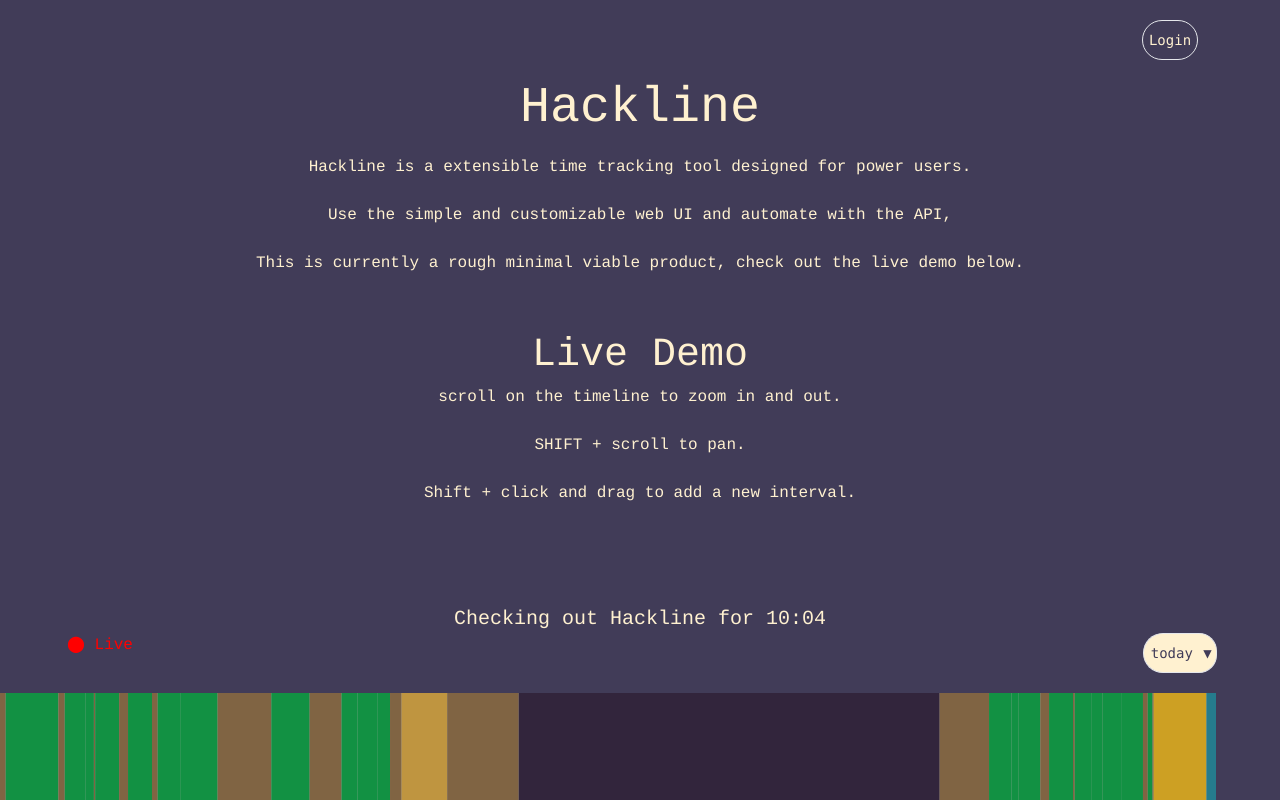
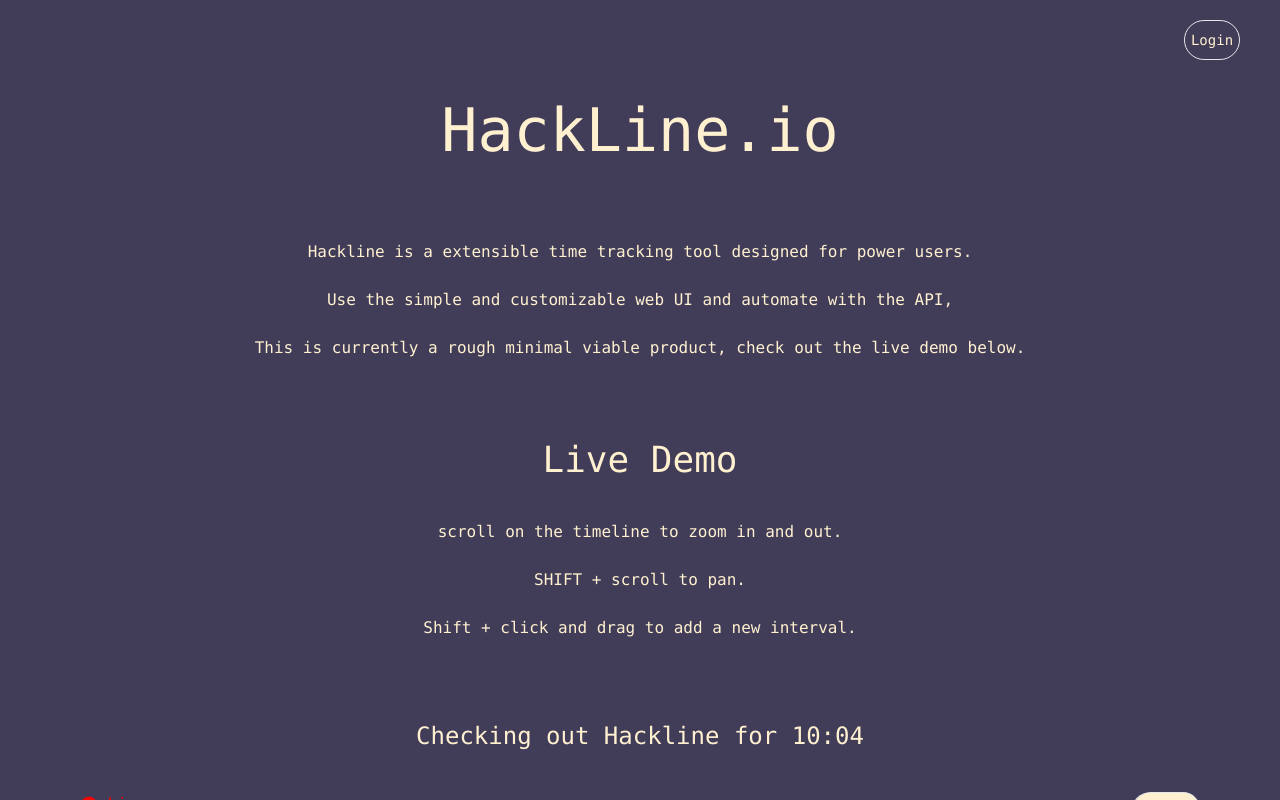
Before and after one commit to samuellando/hackline, a SvelteKit app: page / in a window 1280 px wide. Shown: the top 800 px of the page. Built offline with nearby package versions, Linux system fonts and the light colour scheme.

Commit message:
Move all styling to tailwind and refactor pages

```diff
--- a/src/lib/components/RangeSelector.svelte
+++ b/src/lib/components/RangeSelector.svelte
@@ -76,7 +76,7 @@
 		<button
             class="
                 border-l border-y rounded-l-full
-                p-1 text-sm w-14 min-w-fit h-10
+                p-1 text-sm min-w-fit h-10
                 font-mono
                 text-[var(--secondary)] hover:text-[var(--primary)]
                 bg-[var(--primary)] hover:bg-[var(--secondary)]
@@ -107,12 +107,15 @@
                 p-1 text-sm min-w-fit min-h-fit
                 font-mono
                 bg-[var(--primary)]
+                fixed
+                -translate-x-3/4
+                text-center
         ">
 			{#each options as option, i}
 				<button
                     class="
                         border rounded-r
-                        p-1 text-sm w-full h-10
+                        p-1 text-sm w-96 h-10
                         font-mono
                         text-[var(--secondary)] hover:text-[var(--primary)]
                         bg-[var(--primary)] hover:bg-[var(--secondary)]
@@ -128,11 +131,11 @@
 				</button>
 			{/each}
 			<div>
-				custom
+				custom<br />
 				<input
                     class="
                         border rounded-r
-                        p-1 text-sm min-w-fit h-10
+                        p-1 text-sm w-40 h-10
                         font-mono
                         text-[var(--secondary)] hover:text-[var(--primary)]
                         bg-[var(--primary)] hover:bg-[var(--secondary)]
@@ -145,7 +148,7 @@
 				<input
                     class="
                         border rounded-r
-                        p-1 text-sm min-w-fit h-10
+                        p-1 text-sm w-40 h-10
                         font-mono
                         text-[var(--secondary)] hover:text-[var(--primary)]
                         bg-[var(--primary)] hover:bg-[var(--secondary)]
--- a/src/lib/components/Running.svelte
+++ b/src/lib/components/Running.svelte
@@ -24,7 +24,8 @@
 
 <div
 	class="
-        text-xl
+        text-2xl
+        text-center
     "
 >
 	{#if running != null}
@@ -47,7 +48,9 @@
 			{/if}
 		</div>
 		{#if typeof running.fallback != 'undefined'}
-			<h4>Then {running.fallback}</h4>
+			<h4
+                class="text-sm"
+            >Then {running.fallback}</h4>
 		{/if}
 	{/if}
 </div>
--- a/src/lib/components/Timeline.svelte
+++ b/src/lib/components/Timeline.svelte
@@ -257,8 +257,15 @@
 	$: rangeStartM, rangeEndM, drawTimeline();
 </script>
 
+<div class="w-full text-center">
 	<canvas
 		id="timeline"
+		class="
+        h-[175px]
+        w-[95%]
+        m-auto
+        cursor-none
+    "
 		on:mousemove={mouseMove}
 		on:mouseout={mouseOut}
 		on:blur={() => null}
@@ -290,13 +297,4 @@
 			&nbsp;
 		{/if}
 	</p>
-
-<style>
-	#timeline {
-		width: 95%;
-		height: 175px;
-	}
-	#timeline:hover {
-		cursor: none;
-	}
-</style>
+</div>
--- a/src/routes/+page.svelte
+++ b/src/routes/+page.svelte
@@ -8,6 +8,7 @@
 	import RangeSelector from '$lib/components/RangeSelector.svelte';
 	import Live from '$lib/components/Live.svelte';
 	import Summary from '$lib/components/Summary.svelte';
+	import Editor from '$lib/components/Editor.svelte';
 	import Running from '$lib/components/Running.svelte';
 	import { DemoApiClient } from '$lib/DemoApi';
 
@@ -37,43 +38,48 @@
 	let apiClient = new DemoApiClient(new Date().getTime());
 	let live = true;
 
-	let primary = apiClient.getSetting('background-color') || '#b3b0ad';
-	let secondary = apiClient.getSetting('text-color') || '#FFF1D0';
+	let primary = '#413C58';
+	let secondary = '#FFF1D0';
 </script>
 
 <div
 	style="
             background-color: {primary};
             color: {secondary};
-font-family: {apiClient.getSetting('text-font') || 'courier, monospace'};
-position: absolute;
-top: 0;
-left: 0;
-width: 100%;
-height: 100%;
-text-align: center;
+        "
+	class="
+
+            font-mono
+            h-fit
         "
 >
-	<div id="title-container">
-		<h1>Hackline</h1>
-		<div id="navigation-container">
+	<div class="pt-5 pr-10 flex gap-10 justify-end">
 		<Auth {primary} {secondary} {authDef} />
 	</div>
-	</div>
-
-	<p>Hackline is a extensible time tracking tool designed for power users.
+	<h1
+		class="
+                mt-10
+                text-6xl
+                text-center
+               "
+	>
+		HackLine.io
+	</h1>
+	<p class="text-center mt-20">
+		Hackline is a extensible time tracking tool designed for power users.
 		<br />
 		<br />
 		Use the simple and customizable web UI and automate with the API,
 		<br />
 		<br />
-	This is currently a rough minimal viable product, check out the live demo below.</p>
+		This is currently a rough minimal viable product, check out the live demo below.
+	</p>
 
-	<h1>Live Demo</h1>
+	<h1 class="text-center text-4xl mt-20">Live Demo</h1>
 	{#if loading}
 		<h2>loading</h2>
 	{:else}
-        <p>
+        <p class="text-center mt-10 mb-20">
 			scroll on the timeline to zoom in and out.
 			<br />
 			<br />
@@ -82,80 +88,26 @@
 			<br />
 			Shift + click and drag to add a new interval.
 		</p>
-		<div
-			id="timeline-container"
-			style="
-background-color: {primary};
-color: {secondary};
-font-family: {apiClient.getSetting('text-font') || 'courier, monospace'};
-"
-		>
-			<div id="running">
+		<div class="mt-10 flex justify-center">
 			<Running bind:apiClient />
 		</div>
-			<div id="top-of-timeline">
-				<div id="live">
+
+		<div class="mt-10 flex justify-between px-20">
 			<Live bind:live />
+			<RangeSelector bind:rangeStartM bind:rangeEndM bind:live {primary} {secondary} />
 		</div>
 
-				<div id="range-selector">
-					<RangeSelector bind:rangeStartM bind:rangeEndM bind:live {primary} {secondary} />
-				</div>
+		<div class="flex justify-center mt-5">
+			<Timeline bind:apiClient bind:rangeStartM bind:rangeEndM bind:live />
 		</div>
 
-			<Timeline bind:apiClient bind:rangeStartM bind:rangeEndM bind:live />
+		<div class="flex justify-center">
+			<Editor bind:apiClient {primary} {secondary} />
+		</div>
 
-			<h2>Summary</h2>
+		<h1 class="text-2xl text-center">Summary</h1>
+		<div class="flex justify-center">
 			<Summary bind:apiClient bind:rangeStartM bind:rangeEndM {primary} {secondary} />
 		</div>
 	{/if}
 </div>
-
-<style>
-    h1 {
-        font-size: 40px;
-        margin: 0;
-        padding-top: 50px;
-    }
-	#running {
-		margin-top: 100px;
-	}
-
-	#top-of-timeline {
-		display: grid;
-		grid-template-columns: 200px auto 200px;
-		grid-template-rows: 50px;
-		margin-bottom: 10px;
-	}
-	#top-of-timeline #range-selector {
-		grid-column-start: 3;
-	}
-
-	#timeline-container {
-		padding-bottom: 50vh;
-		width: 100%;
-		position: relative;
-		top: 0px;
-		left: 0px;
-		text-align: center;
-	}
-
-	#title-container {
-		display: grid;
-		grid-template-columns: 200px auto 200px;
-		grid-template-rows: 50px;
-		padding: 10px;
-		margin-top: 10px;
-	}
-	#title-container h1 {
-		font-size: 50px;
-        padding: 0px;
-		margin: 0;
-		width: auto;
-		grid-column-start: 2;
-		grid-row-start: 2;
-	}
-	#navigation-container {
-		grid-column-start: 3;
-	}
-</style>
--- a/src/routes/timeline/+page.svelte
+++ b/src/routes/timeline/+page.svelte
@@ -6,6 +6,7 @@
 	import type { authDef } from '$lib/types';
 	import Timeline from '$lib/components/Timeline.svelte';
 	import Summary from '$lib/components/Summary.svelte';
+	import Editor from '$lib/components/Editor.svelte';
 	import Running from '$lib/components/Running.svelte';
 	import RangeSelector from '$lib/components/RangeSelector.svelte';
 	import Button from '$lib/components/Button.svelte';
@@ -71,38 +72,48 @@
 		style="
             background-color: {primary};
             color: {secondary};
-font-family: {apiClient.getSetting('text-font') || 'courier, monospace'};
         "
 		class="
-            text-center
+            font-mono
+            w-screen
+            h-screen
         "
 	>
-		<div id="title-container">
-			<h1>HackLine.io</h1>
-
-			<div id="navigation-container">
+		<div class="pt-5 pr-10 flex gap-10 justify-end">
 			<Button text="Settings" {primary} {secondary} onClick={() => goto('/settings')} />
 
 			<Auth {primary} {secondary} {authDef} />
 		</div>
-		</div>
+		<h1
+			class="
+                mt-10
+                text-6xl
+                text-center
+               "
+		>
+			HackLine.io
+		</h1>
 
-		<div id="running">
+		<div class="mt-10 flex justify-center">
 			<Running bind:apiClient />
 		</div>
 
-		<div id="top-of-timeline">
-			<div id="live">
+		<div class="mt-10 flex justify-between px-20">
 			<Live bind:live />
+			<RangeSelector bind:rangeStartM bind:rangeEndM bind:live {primary} {secondary} />
 		</div>
 
-			<div id="range-selector">
-				<RangeSelector bind:rangeStartM bind:rangeEndM bind:live {primary} {secondary} />
+		<div class="flex justify-center mt-5">
+			<Timeline bind:apiClient bind:rangeStartM bind:rangeEndM bind:live />
+		</div>
+
+		<div class="flex justify-center">
+			<Editor bind:apiClient {primary} {secondary} />
+		</div>
+
+		<h1 class="text-2xl text-center">Summary</h1>
+		<div class="flex justify-center">
+			<Summary bind:apiClient bind:rangeStartM bind:rangeEndM {primary} {secondary} />
 		</div>
 	</div>
-
-		<Timeline bind:apiClient bind:rangeStartM bind:rangeEndM bind:live />
-
-		<Summary bind:apiClient bind:rangeStartM bind:rangeEndM {primary} {secondary} />
-	</div>
 {/if}
```
Lines whose indentation alone changed are shown as unchanged.
